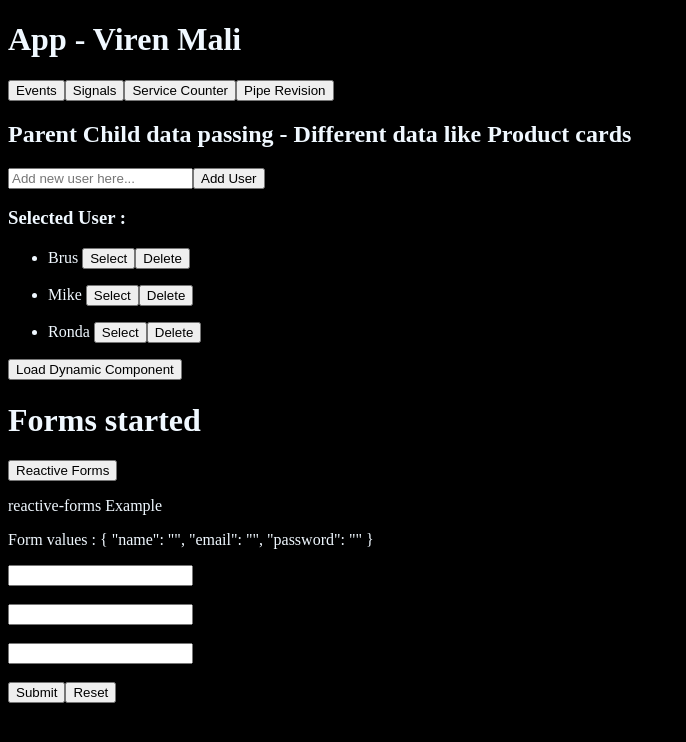
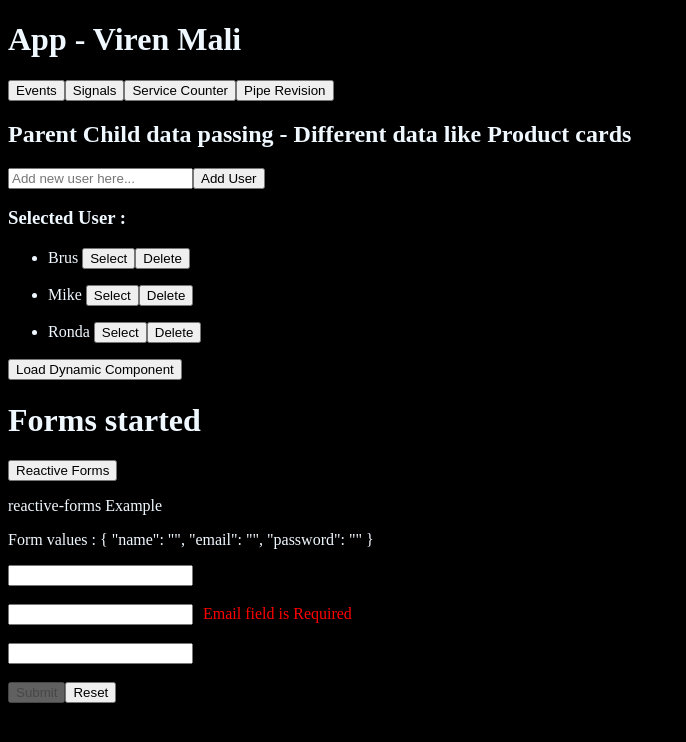
Before and after one commit to Virendra1807/Angular-Revision, an Angular app: page /reactiveforms in a window 1280 px wide. Both pictures are taken after typing "name@example.com", "Sample123" into the empty fields and a click on the button "Reset". Shown: the top 742 px of the page, without its empty margins (0-686 px from the left). Built offline with nearby package versions, Linux system fonts and the light colour scheme.

Commit message:
Reactive forms- Validators, hasError, getter, touched, form.invalid

```diff
--- a/src/app/reactive-forms/reactive-forms.css
+++ b/src/app/reactive-forms/reactive-forms.css
@@ -0,0 +1,4 @@
+.error{
+    color: red;
+    padding-left: 10px;
+}
--- a/src/app/reactive-forms/reactive-forms.html
+++ b/src/app/reactive-forms/reactive-forms.html
@@ -15,9 +15,30 @@
 <p>Form values : {{formInputs() | json}}</p>
 
 <form [formGroup]="loginForm" (ngSubmit)="login()" method="post">
-    <input type="text" formControlName="name"><br><br>
-    <input type="email" formControlName="email"><br><br>
-    <input type="password" formControlName="password"><br><br>
-    <button>Submit</button>
+    <input type="text" formControlName="name">
+    @if (name?.hasError('required') && name?.touched) {
+    <span class="error">Name field is Required</span>
+    }
+    @if(name?.errors?.['maxlength'] && name?.touched){
+    <span class="error">Name should less that 10 characters</span>
+    }
+    <br><br>
+
+    <input type="email" formControlName="email">
+    @if(email?.errors?.['required'] && email?.touched){
+    <span class="error">Email field is Required</span>
+    }
+    @if(email?.errors?.['email'] && email?.touched){
+    <span class="error">Email is not valid</span>
+    }
+    <br><br>
+
+
+    <input type="password" formControlName="password">
+    @if(password?.errors?.['minlength'] && password?.touched){
+    <span class="error">Password min legnth is 4 characters</span>
+    }
+    <br><br>
+    <button [disabled]="loginForm.invalid">Submit</button>
     <button (click)="ResetForm()">Reset</button>
 </form>
--- a/src/app/reactive-forms/reactive-forms.ts
+++ b/src/app/reactive-forms/reactive-forms.ts
@@ -1,6 +1,6 @@
 import { CommonModule } from '@angular/common';
 import { Component, signal } from '@angular/core';
-import { FormControl, FormGroup, ReactiveFormsModule } from '@angular/forms';
+import { FormControl, FormGroup, ReactiveFormsModule, Validators } from '@angular/forms';
 
 @Component({
   selector: 'app-reactive-forms',
@@ -25,10 +25,21 @@ export class ReactiveForms {
   formInputs = signal<any>('');
 
   loginForm = new FormGroup({
-    name: new FormControl('ABC'),
-    email: new FormControl(),
-    password: new FormControl()
+    name: new FormControl('ABC', [Validators.maxLength(10), Validators.required]),
+    email: new FormControl('', [Validators.required, Validators.email]),
+    password: new FormControl('', [Validators.minLength(4)])
   });
+
+  get name() {
+    return this.loginForm.get("name");
+  }
+
+  get email() {
+    return this.loginForm.get('email');
+  }
+  get password() {
+    return this.loginForm.get('password');
+  }
 
   login() {
     this.formInputs.set(this.loginForm.value)
```
